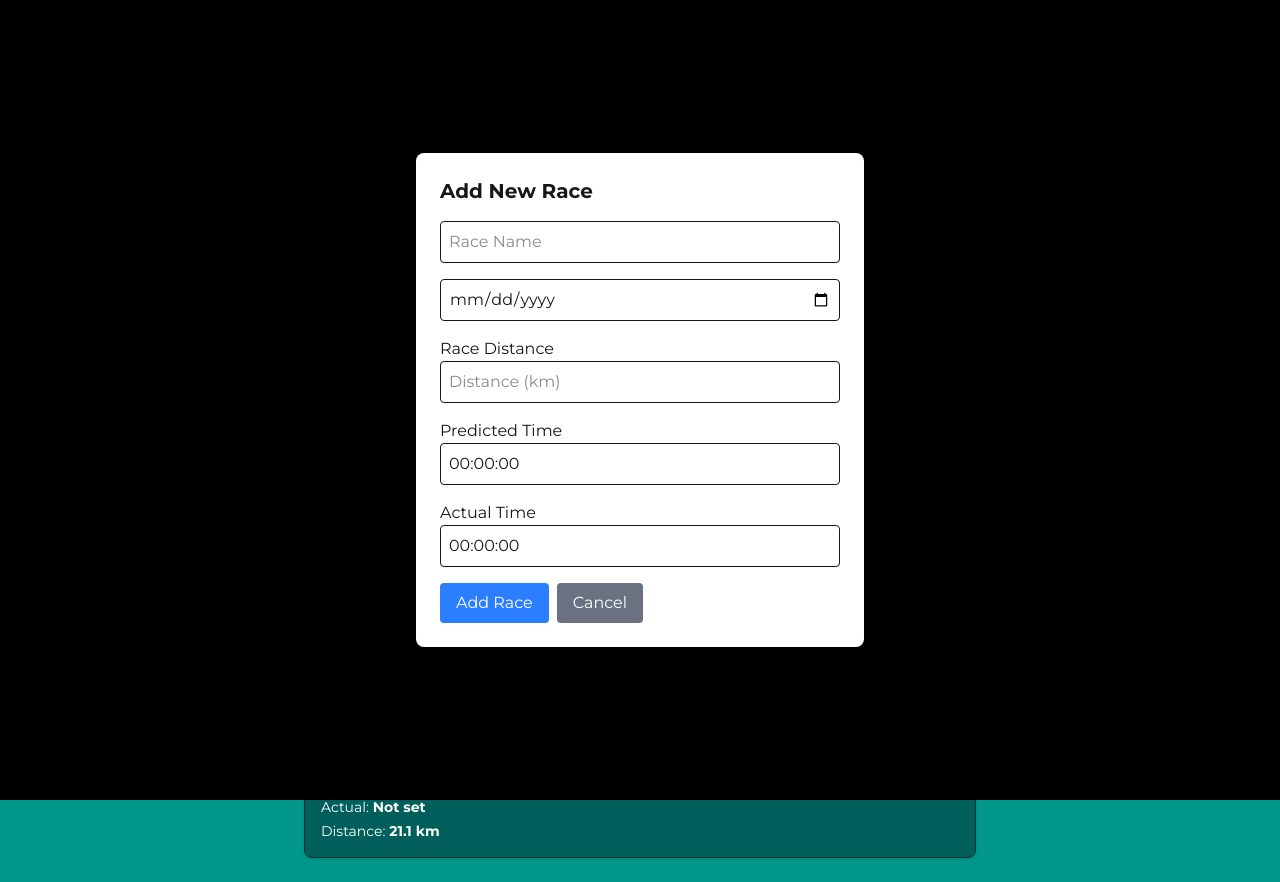
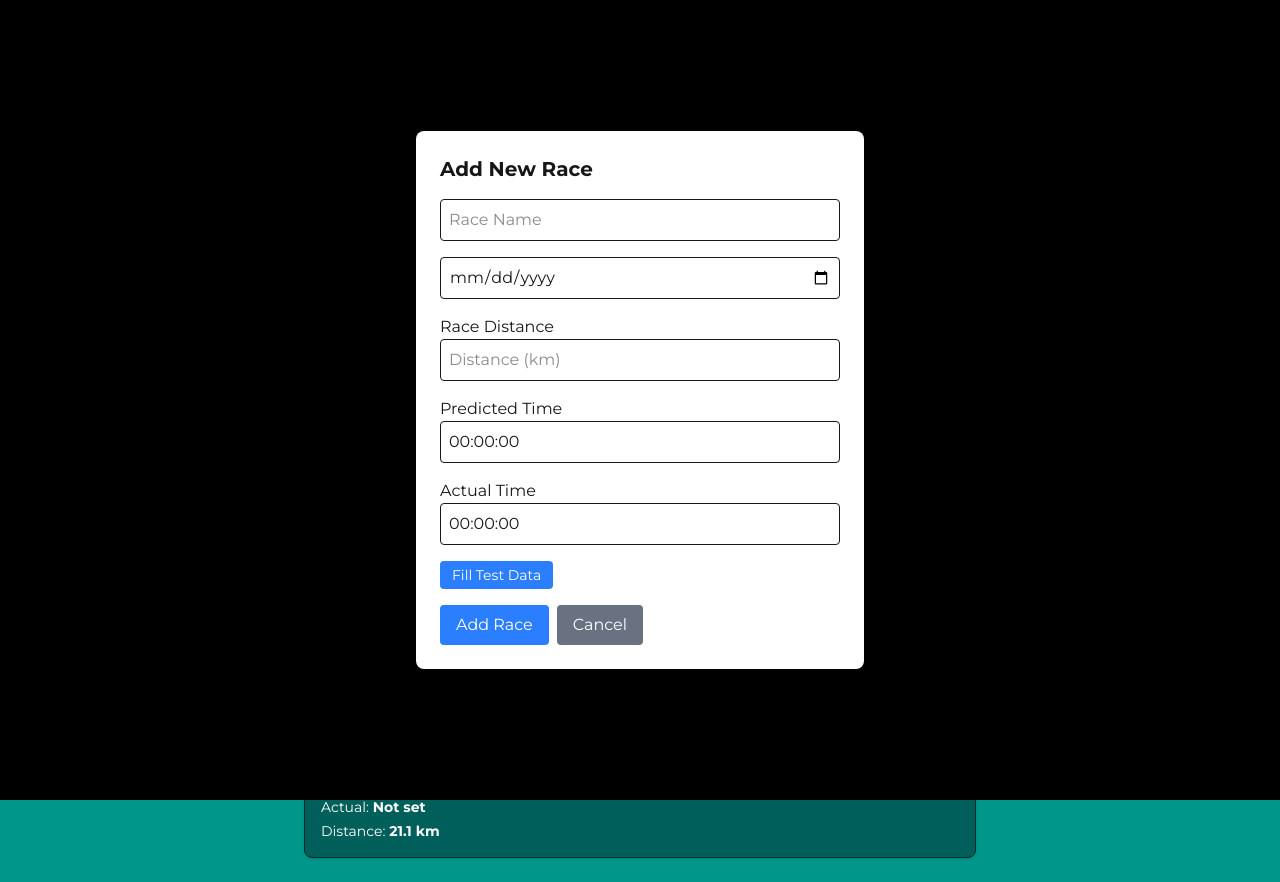
Before and after one commit to Oatre/my_next_pb, a Next.js app: page / in a window 1280 px wide. Both pictures are taken after a click on the button "Add Race". Built offline with nearby package versions, Linux system fonts and the light colour scheme.

Commit message:
Added test data button - easier to fill forms for testing

```diff
--- a/src/app/page.tsx
+++ b/src/app/page.tsx
@@ -8,16 +8,20 @@ import { races } from "@/data/races";
 
 export default function Home() {
   const [showForm, setShowForm] = useState(false);
-  const [userRaces, setUserRaces] = useState <Race[]>([]);
+  const [userRaces, setUserRaces] = useState<Race[]>([]);
 
   const handleAddRace = (raceData: RaceFormData) => {
-    console.log("New race:", raceData);
+    const raceWithId = {
+      ...raceData,
+      id: `user-race-${Date.now()}`,
+    };
+    setUserRaces((prev) => [...prev, raceWithId]);
+    setShowForm(false);
+    /*console.log("New race:", raceData);*/
     setShowForm(false);
     // Todo: add logic to actually save the race data
     // Form works, displays a RaceCard, however it is not clickable like the static RaceCards.
     // Going into a static RaceCard and back removes the added RaceCard.
-    setUserRaces(prev => [...prev, raceData]);
-    setShowForm(false);
   };
 
   return (
@@ -48,11 +52,18 @@ export default function Home() {
         </div>
       )}
 
-
       {/*Form-added Races*/}
       <section className="max-w-2xl mx-auto space-y-4">
-        {userRaces.map((race, index)=> (
-          <div key={`user-race-${index}`} className="border-1-4 border-green-400 p1-2">
+        {userRaces.map((race, index) => (
+          <Link
+            key={`user-race-${index}`}
+            href={`/race/${race.id}`}
+            className="block hover:opacity-90"
+          >
+            <div
+              key={`user-race-${index}`}
+              className="border-1-4 border-green-400 p1-2"
+            >
               <RaceCard
                 raceName={race.raceName}
                 date={race.date}
@@ -61,10 +72,9 @@ export default function Home() {
                 actualTime={race.actualTime}
                 isPB={race.isPB}
               />
-
             </div>
+          </Link>
         ))}
-
 
         {/* Static Races, from races.ts - example data*/}
         {Object.entries(races).map(([slug, race]) => (
--- a/src/components/AddRaceForm.tsx
+++ b/src/components/AddRaceForm.tsx
@@ -43,6 +43,18 @@ export default function AddRaceForm({ onSubmit, onCancel }: AddRaceFormProps) {
   const handleSubmit = (e: React.FormEvent) => {
     e.preventDefault();
     onSubmit(formData);
+  };
+
+  const fillTestData = () => {
+    setFormData({
+      raceName: "Test run",
+      date: new Date().toISOString().split('T')[0],
+      raceDistance: 5,
+      predictedTime: timeToSeconds("00:25:00"),
+      actualTime: timeToSeconds("24:30"),
+      isPB: false,
+      shoes: "Test shoes",
+    });
   };
 
   return (
@@ -116,6 +128,15 @@ export default function AddRaceForm({ onSubmit, onCancel }: AddRaceFormProps) {
       />
       <div className="flex gap-2">
         <button
+          type="button"
+          onClick={fillTestData}
+          className="bg-blue-500 text-white px-3 py-1 rounded text-sm hover:bg-yellow-600"
+        >
+          Fill Test Data
+        </button>
+      </div>
+      <div className="flex gap-2">
+        <button
           type="submit"
           className="bg-blue-500 text-white px-4 py-2 rounded hover:bg-blue-600"
         >
--- a/src/types/race.ts
+++ b/src/types/race.ts
@@ -9,6 +9,7 @@ export type RaceFormData = {
 };
 
 export type Race = {
+  id?: string;
   raceName: string;
   date: string;
   raceDistance: number;
```
Lines whose indentation alone changed are shown as unchanged.
